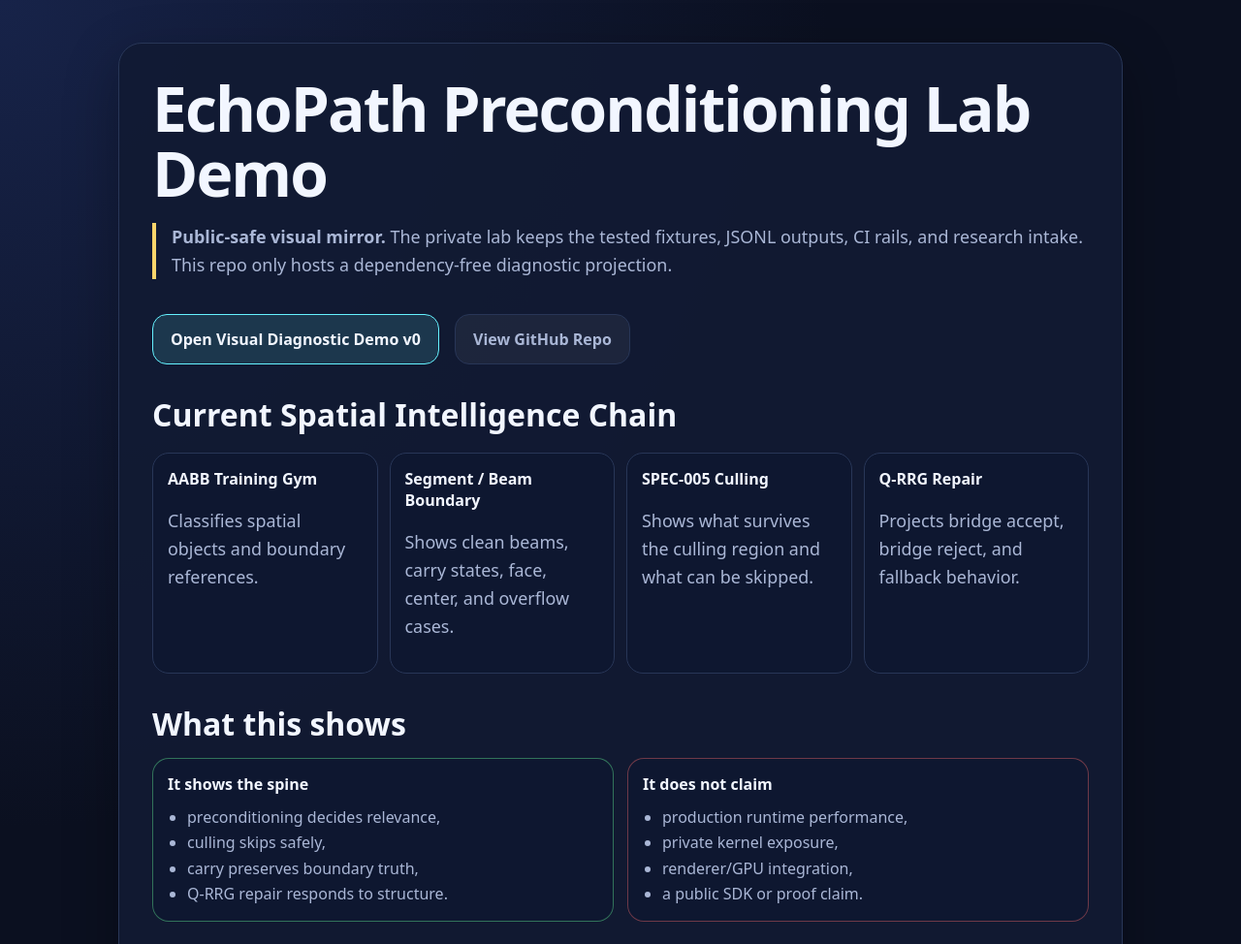
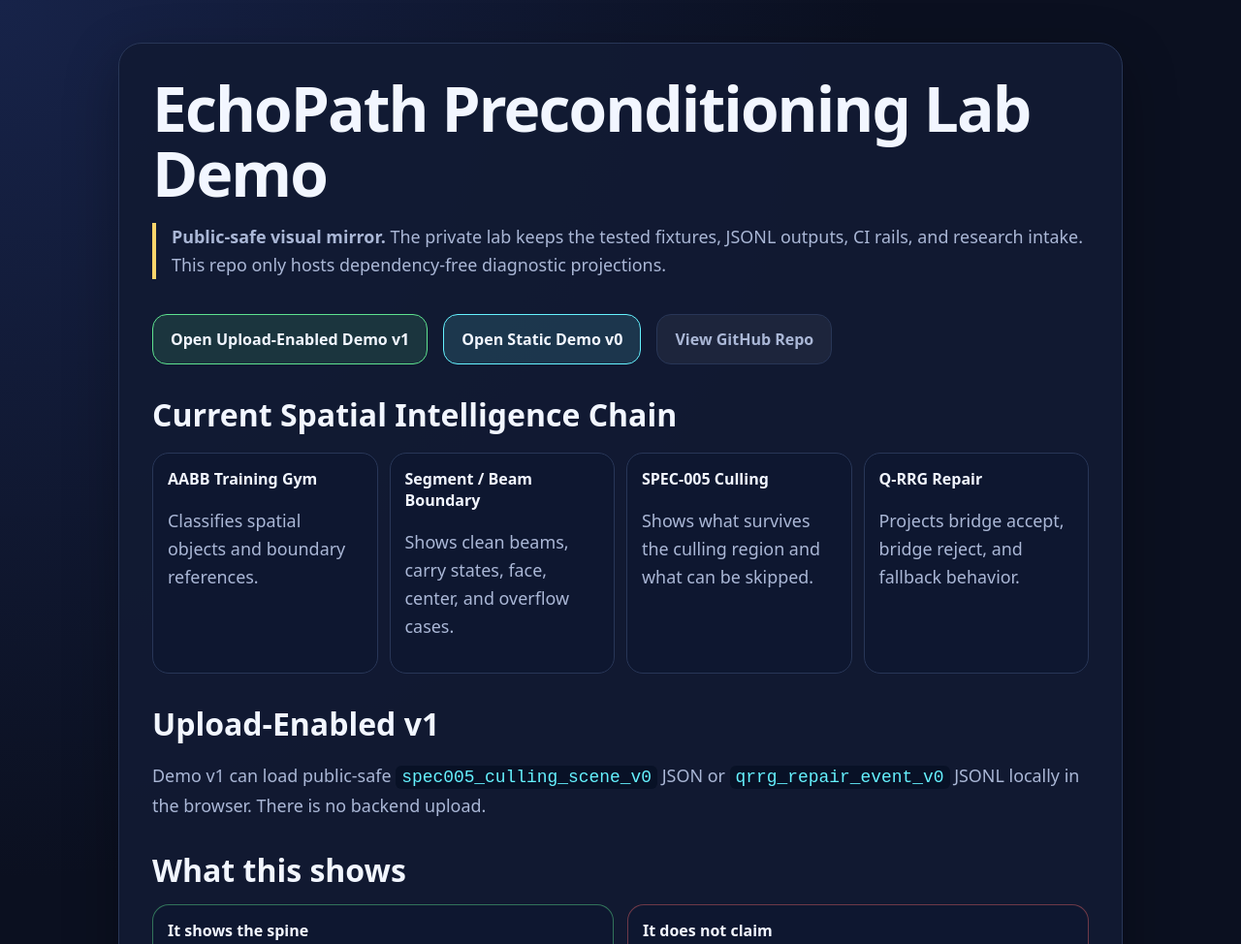
Before and after one commit to EchoPath-Source/Preconditioning-Lab-Demo, a plain HTML site: page index.html in a window 1280 px wide. Shown: the top 974 px of the page at 97% size. Drawn offline with Linux system fonts and the light colour scheme.

Commit message:
Link upload-enabled demo v1 from landing page

```diff
--- a/index.html
+++ b/index.html
@@ -14,6 +14,7 @@
     h2 { margin: 30px 0 12px; font-size: clamp(1.4rem, 3vw, 2rem); }
     p { color: var(--muted); line-height: 1.62; font-size: clamp(1rem, 2vw, 1.12rem); }
     a.button { display: inline-flex; margin: 18px 12px 0 0; padding: 14px 18px; border-radius: 15px; border: 1px solid var(--cyan); color: var(--ink); text-decoration: none; background: rgba(101,242,255,.13); font-weight: 650; }
+    a.button.primary { border-color: var(--green); background: rgba(94,226,143,.13); }
     a.button.secondary { border-color: var(--line); background: rgba(255,255,255,.05); color: var(--muted); }
     .chain { display: grid; grid-template-columns: repeat(4, minmax(0, 1fr)); gap: 12px; margin-top: 18px; }
     .step, .callout { border: 1px solid var(--line); border-radius: 17px; padding: 15px; background: #0e1730; }
@@ -32,8 +33,9 @@
   <main>
     <section class="panel">
       <h1>EchoPath Preconditioning Lab Demo</h1>
-      <p class="note"><strong>Public-safe visual mirror.</strong> The private lab keeps the tested fixtures, JSONL outputs, CI rails, and research intake. This repo only hosts a dependency-free diagnostic projection.</p>
-      <a class="button" href="./visual-diagnostic-demo-v0/">Open Visual Diagnostic Demo v0</a>
+      <p class="note"><strong>Public-safe visual mirror.</strong> The private lab keeps the tested fixtures, JSONL outputs, CI rails, and research intake. This repo only hosts dependency-free diagnostic projections.</p>
+      <a class="button primary" href="./visual-diagnostic-demo-v1/">Open Upload-Enabled Demo v1</a>
+      <a class="button" href="./visual-diagnostic-demo-v0/">Open Static Demo v0</a>
       <a class="button secondary" href="https://github.com/EchoPath-Source/Preconditioning-Lab-Demo">View GitHub Repo</a>
 
       <h2>Current Spatial Intelligence Chain</h2>
@@ -43,6 +45,9 @@
         <div class="step"><strong>SPEC-005 Culling</strong><p>Shows what survives the culling region and what can be skipped.</p></div>
         <div class="step"><strong>Q-RRG Repair</strong><p>Projects bridge accept, bridge reject, and fallback behavior.</p></div>
       </div>
+
+      <h2>Upload-Enabled v1</h2>
+      <p>Demo v1 can load public-safe <code>spec005_culling_scene_v0</code> JSON or <code>qrrg_repair_event_v0</code> JSONL locally in the browser. There is no backend upload.</p>
 
       <h2>What this shows</h2>
       <div class="twocol">
```
